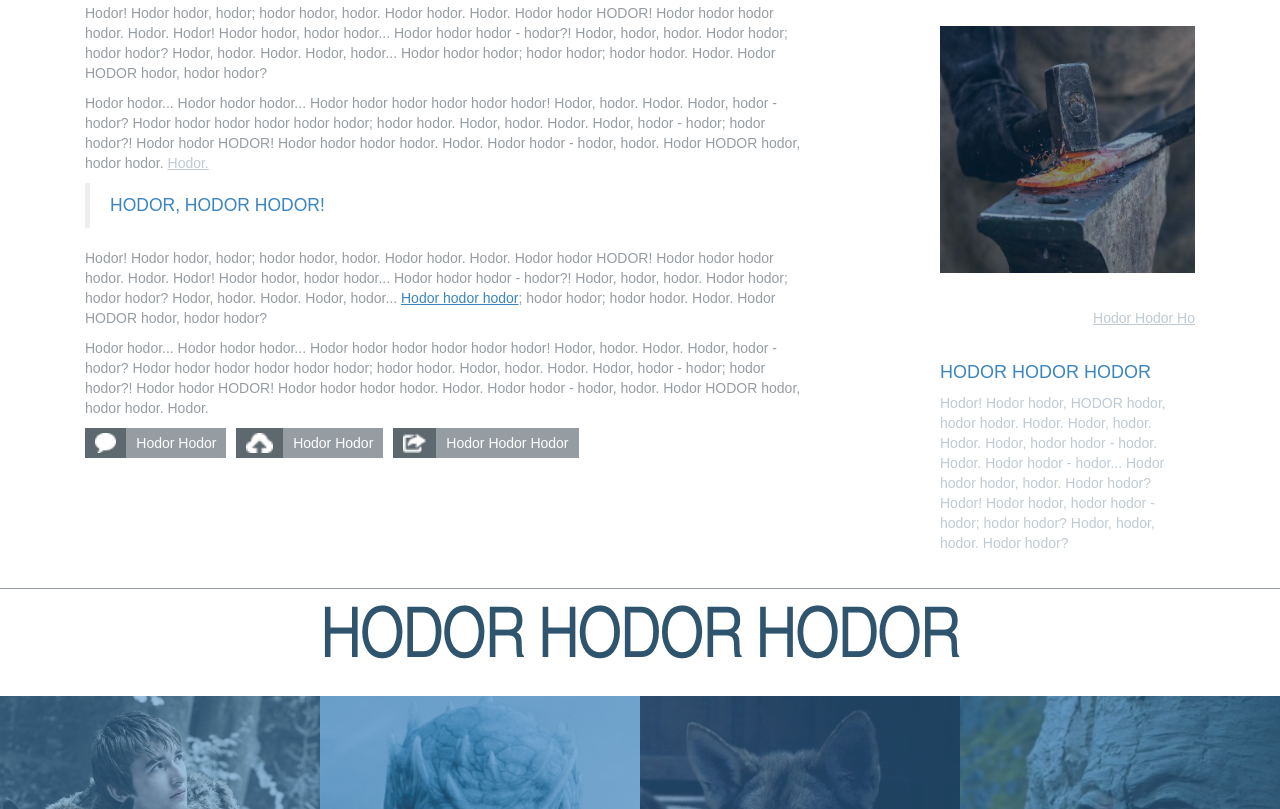
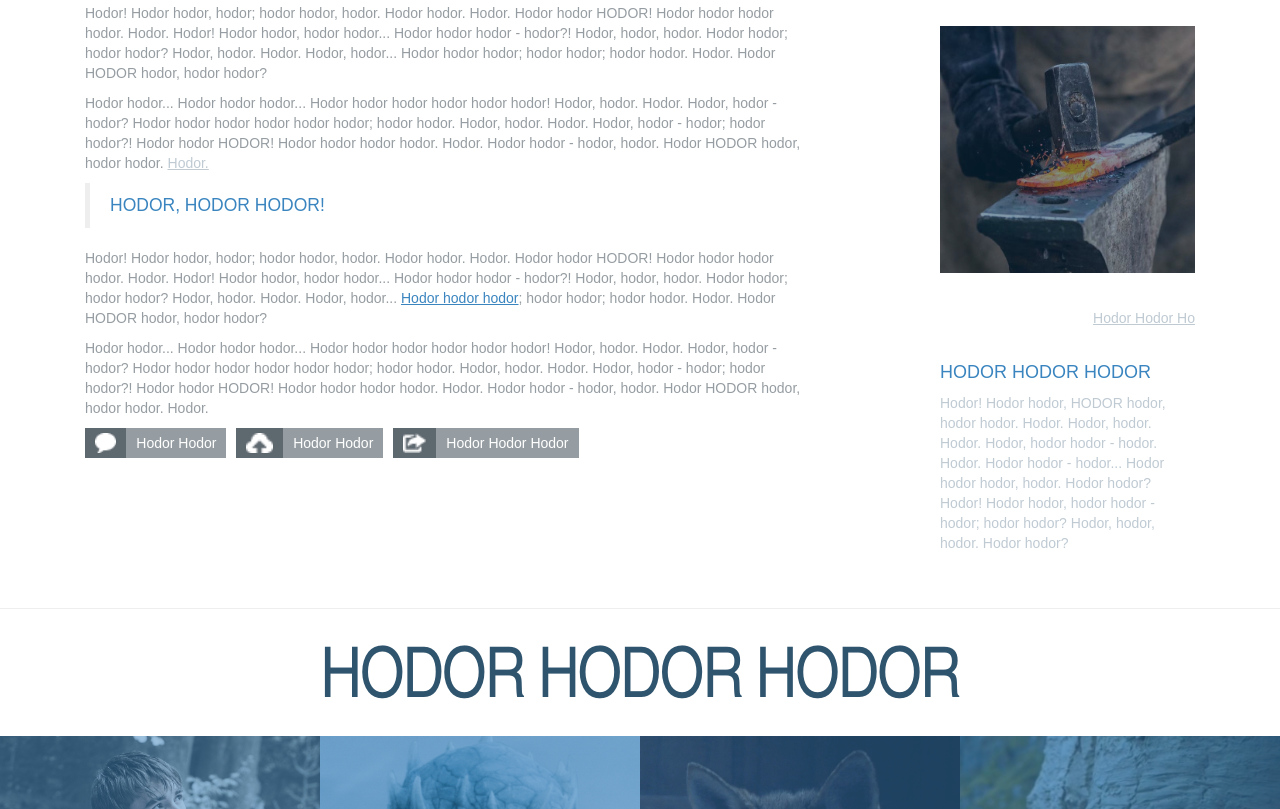
Before and after one commit to JCR08/Hodor, a plain HTML site: page index.html in a window 1280 px wide. Shown: the part 748-1557 px from the top of the page. Drawn offline with nearby package versions, Linux system fonts and the light colour scheme.

Commit message:
changed 'bottom-border' to an <hr> tag like it was meant to be

```diff
--- a/css/style.scss
+++ b/css/style.scss
@@ -111,7 +111,6 @@ body {
   }
 
   main {
-    border-bottom: 1px solid $dark-gray;
     color: $dark-gray;
 
     section.main-content {
--- a/index.html
+++ b/index.html
@@ -93,6 +93,7 @@
         </div>
       </aside>
     </div>
+    <hr>
   </main>
 
   <footer>
```
Also changed, not shown: css/style.css, 1 other file.
